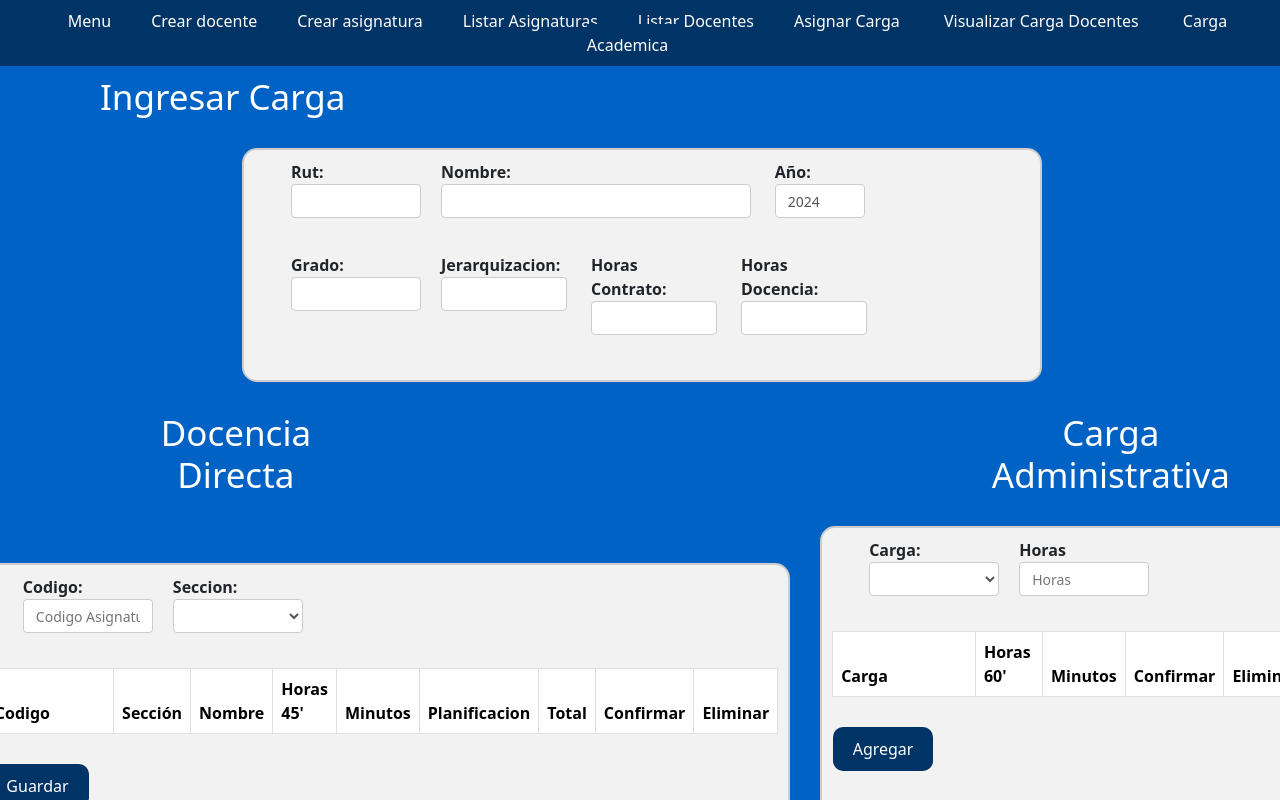
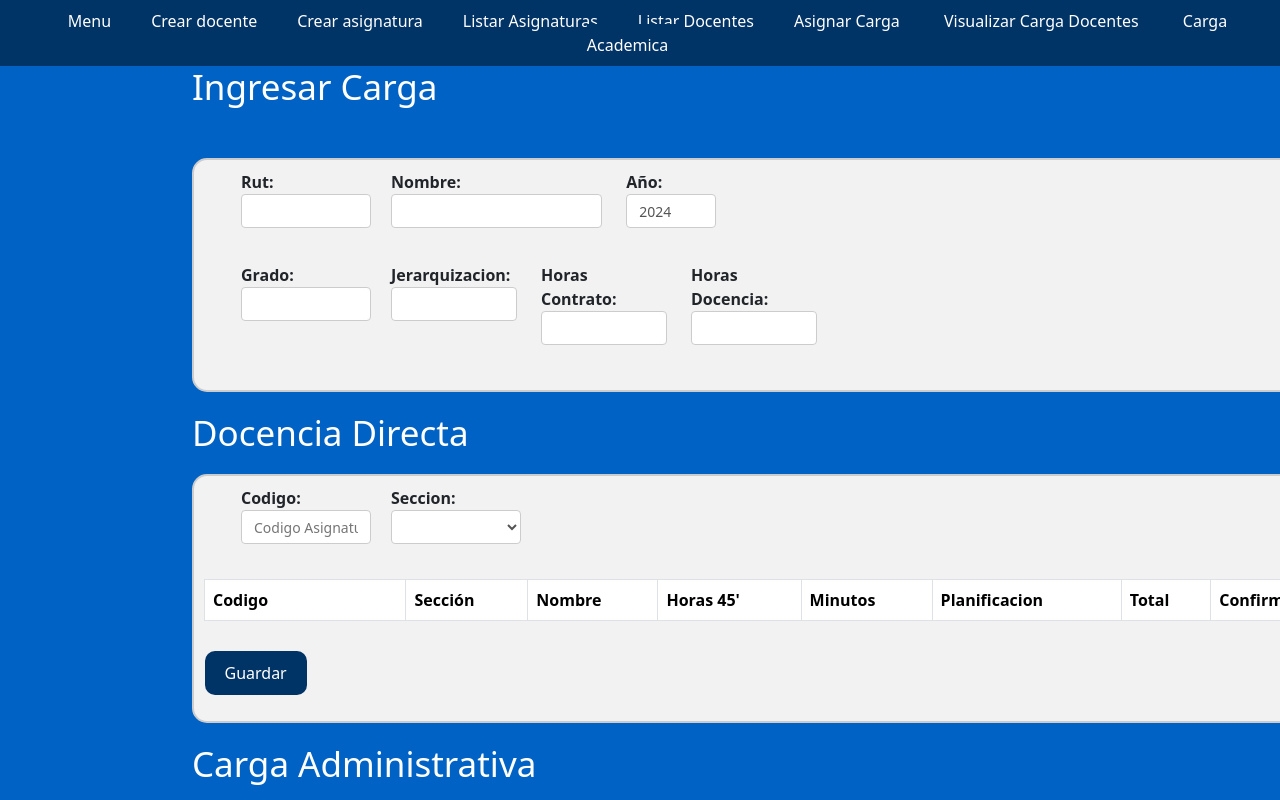
Before and after one commit to NachoMezaM/CDT_CargaTest1, an Angular app: page /carga-horaria/carga-horaria in a window 1280 px wide. Shown: the top 800 px of the page. Built offline with nearby package versions, Linux system fonts and the light colour scheme; no server answers.

Commit message:
Reparacion de ramas

```diff
--- a/src/app/carga-horaria/carga-horaria/carga-horaria.component.css
+++ b/src/app/carga-horaria/carga-horaria/carga-horaria.component.css
@@ -2,43 +2,23 @@
 
 /* CAMPO DATOS INGRESAR CARGA*/
 .containerflex {
-  margin-left: 20px;
-  width: 40%;
-  max-width: 800px; /* Añadido un ancho máximo */
-  min-width: 800px; /* Añadido un ancho mínimo */
+  margin-top: 30px;
+  margin-bottom: 20px;
+  margin-left: 15%;
+  width: 70%;
+  min-width: 1200px; /* Añadido un ancho mínimo */
   background-color: #f2f2f2;
   padding: 10px;
   border: 2px solid #ccc;
   border-radius: 15px;
 }
-/* CAMPO FILA INGRESAR Y NOTAS*/
-.fila{
-  margin-right: -8px;
-  margin-left:-8px;
-  margin-bottom: 20px;
-  margin-top: 10px;
-  display: flex;
-  align-items: center;
-  justify-content: center;
-  width:100%;
-}
-/* CAMPO NOTAS */
-.containerflex4 {
-  margin-left: 30px;
-  max-width: 500px; /* Añadido un ancho máximo */
-  min-width: 500px; /* Añadido un ancho mínimo */
-  min-height: 210px;
-  background-color: #f2f2f2;
-  padding: 10px;
-  border: 2px solid #ccc;
-  border-radius: 15px;
-  font-size: me;
-}
+
 /* DATOS PARA DOCENCIA DIRECTA*/
 .containerflex1 {
-  margin-left: 30px;
-  max-width: 825px; /* Añadido un ancho máximo */
-  min-width: 805px; /* Añadido un ancho mínimo */
+  margin-bottom: 20px;
+  margin-left: 15%;
+  max-width: 1320px;
+  min-width: 1320px; /* Añadido un ancho mínimo */
   background-color: #f2f2f2;
   padding: 10px;
   border: 2px solid #ccc;
@@ -47,8 +27,11 @@
 }
 /* DATOS PARA  OTROS GESTION */
 .containerflex3 {
-  margin-left: 30px;
+  margin-top: 30px;
+  margin-bottom: 20px;
+  margin-left: 15%;
   width: 80%;
+  max-width: 1320px;
   min-width: 500px; /* Añadido un ancho mínimo */
   min-height: 250px;
   background-color: #f2f2f2;
@@ -59,7 +42,7 @@
 }
 .fila_titulo{
   display: flex;
-  margin-left: 100px;
+
 }
 
 
@@ -149,7 +132,7 @@
 }
 
 .col21, .col22 {
-  width: 43%;
+  width: 20%;
 }
 
 /* FONDO */
@@ -202,9 +185,9 @@ body::-webkit-scrollbar {
 
 /* TITULO */
 .titulo {
-  text-align: center;
+  text-align: left;
+  margin-left: 15%;
   color: white;
-  margin-top: 10px;
   margin-bottom: 20px;
   font-size: 35px;
 }
--- a/src/app/carga-horaria/carga-horaria/carga-horaria.component.html
+++ b/src/app/carga-horaria/carga-horaria/carga-horaria.component.html
@@ -73,7 +73,7 @@
 
   <div class="fila_titulo">
     <h1 class="titulo">Docencia Directa</h1>
-    <h1 class="titulo" style="margin-left: 570px;">Carga Administrativa</h1>
+
     </div>
   <div class="fila">
     <!-- Docencia Directa -->
@@ -116,7 +116,7 @@
         </table>
       </div>
     </form>
-
+    <h1 class="titulo" >Carga Administrativa</h1>
     <form>
       <div class="containerflex3">
 
```
